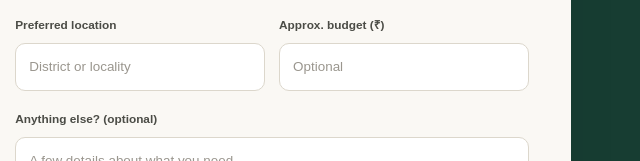
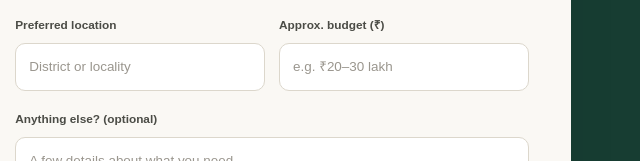
Before and after one commit to aceyash-dev/mahto-real-estate-agency, a website: page index.html in a window 1280 px wide. Shown: the part 5779-5940 px from the top of the page, 640-1280 px from the left. Drawn offline with Linux system fonts and the light colour scheme; no server answers; a web font is replaced by a local one.

Commit message:
fix: finalize budget filters and security headers

```diff
--- a/index.html
+++ b/index.html
@@ -313,7 +313,7 @@
             </label>
             <div class="form-row">
               <label class="field"><span>Preferred location</span><input name="location" type="text" maxlength="120" placeholder="District or locality"></label>
-              <label class="field"><span>Approx. budget (₹)</span><input name="budget" type="number" min="0" inputmode="numeric" placeholder="Optional"></label>
+              <label class="field"><span>Approx. budget (₹)</span><input name="budget" type="text" inputmode="text" maxlength="80" placeholder="e.g. ₹20–30 lakh"></label>
             </div>
             <label class="field"><span>Anything else? (optional)</span><textarea name="details" rows="3" maxlength="1000" placeholder="A few details about what you need"></textarea></label>
             <label class="consent-row"><input type="checkbox" name="consent" required><span>I agree to share these details with Mahto Real Estate Agency to respond to my enquiry. *</span></label>
```
Also changed, not shown: vercel.json (added).
